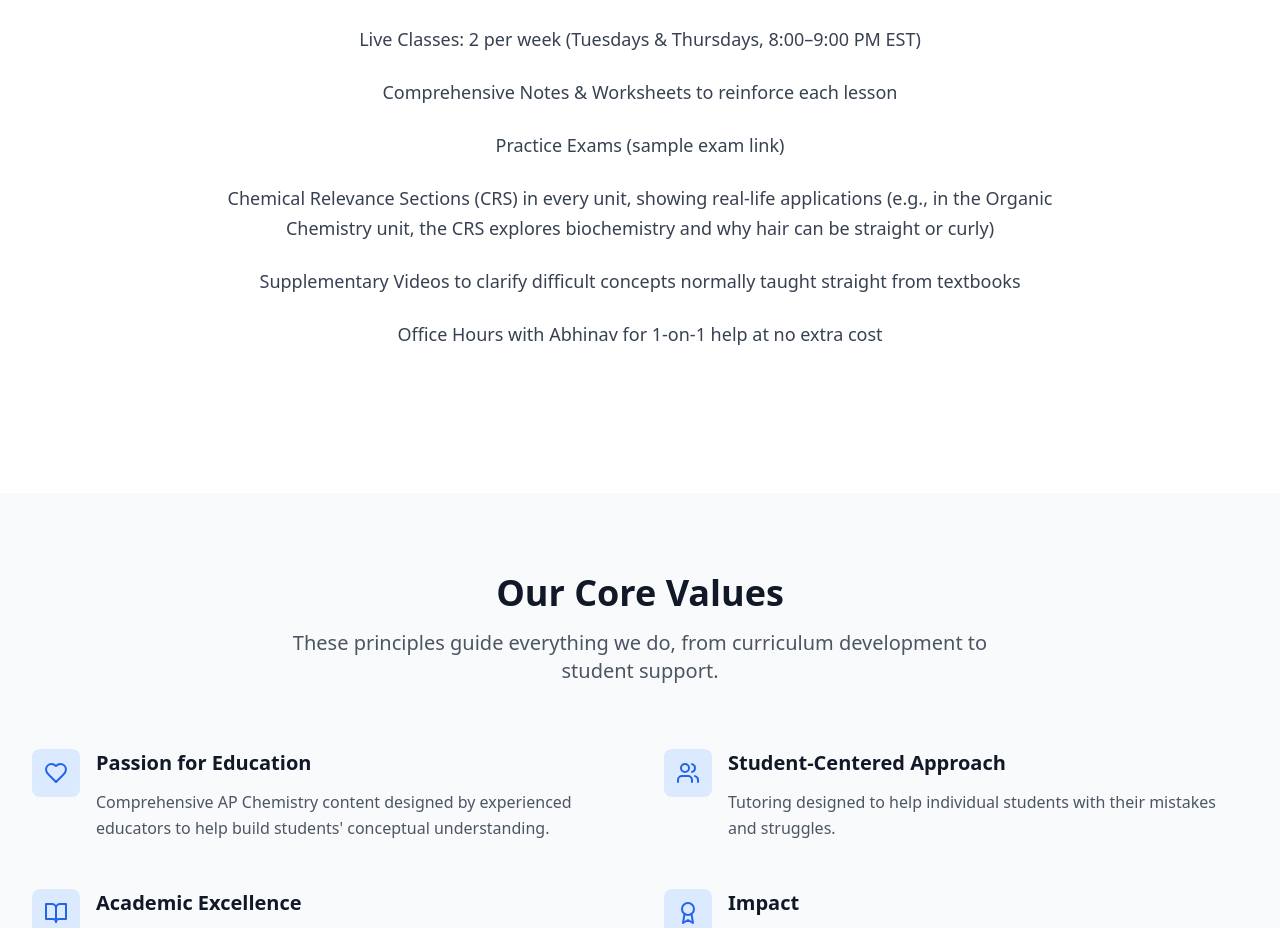
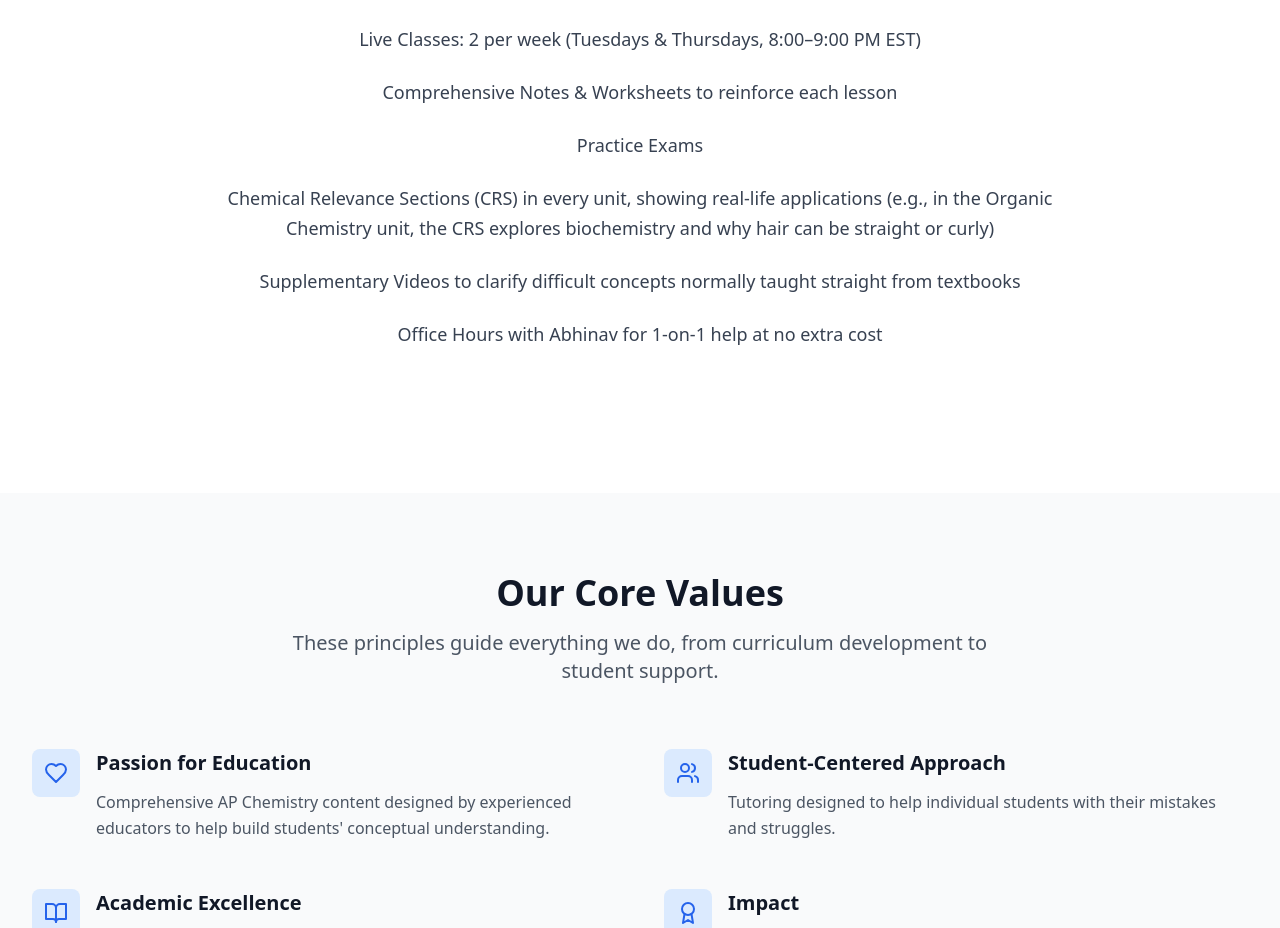
Before and after one commit to PaulLei/ace, a React (Vite) app: page /about in a window 1280 px wide. Shown: the part 800-1728 px from the top of the page. Built offline with nearby package versions, Linux system fonts and the light colour scheme.

Commit message:
Update About.tsx

```diff
--- a/src/pages/About.tsx
+++ b/src/pages/About.tsx
@@ -71,7 +71,7 @@ const About = () => {
                 Comprehensive Notes & Worksheets to reinforce each lesson
               </p>
               <p>
-                Practice Exams (sample exam link)
+                Practice Exams
               </p>
               <p>
               Chemical Relevance Sections (CRS) in every unit, showing real-life applications (e.g., in the Organic Chemistry unit, the CRS explores biochemistry and why hair can be straight or curly)
```
